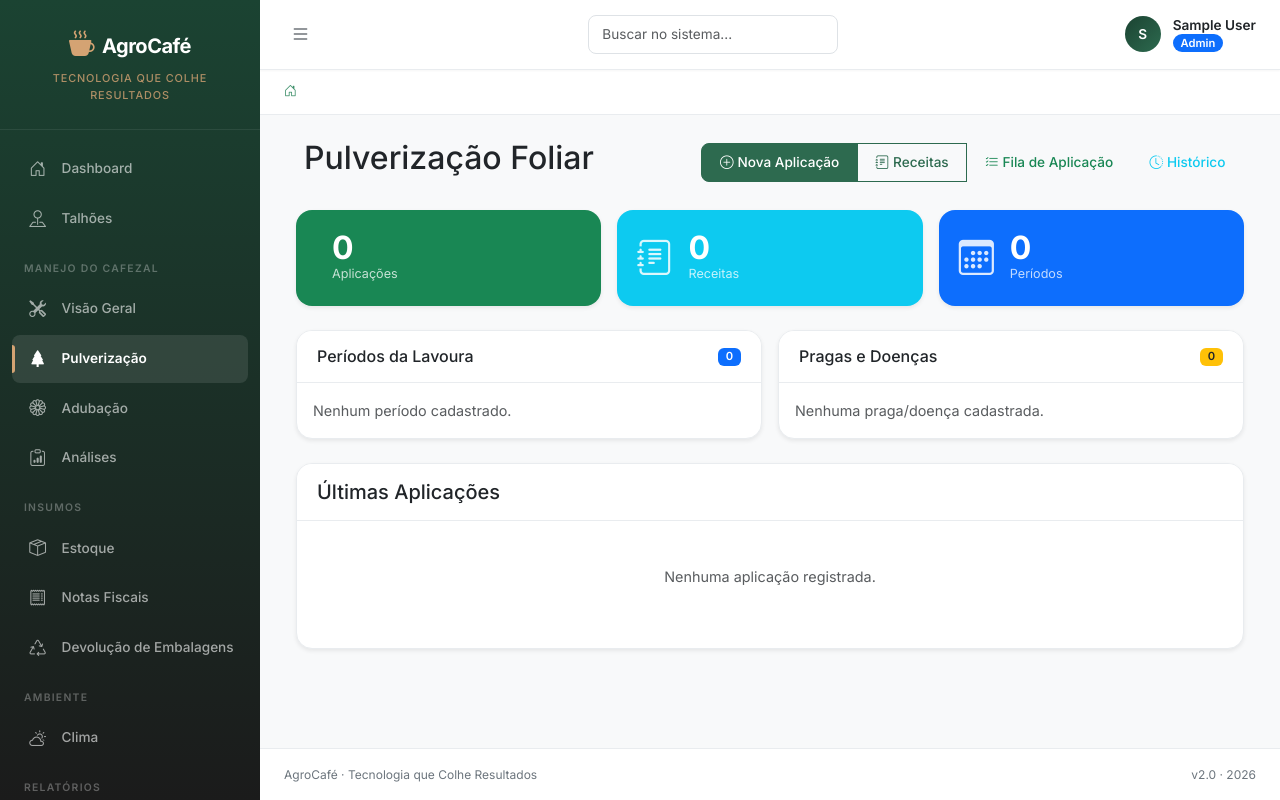
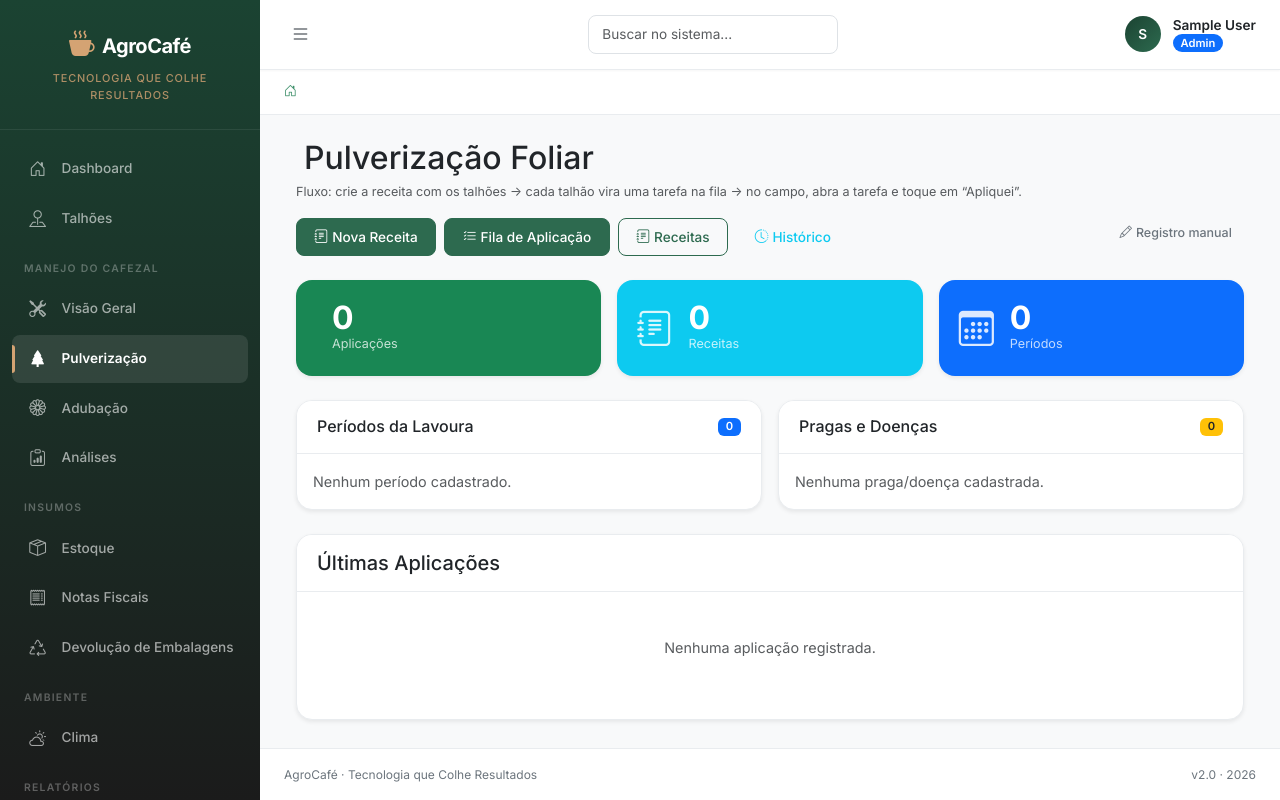
Before and after one commit to PaulinhoProjects/FazendaCafe, a Flask app: page /pulverizacao/ in a window 1280 px wide. Run offline with Flask 3, Linux system fonts and the light colour scheme; the visitor is signed in with stand-in values (Sample User, id 1); data that the repository does not hold is empty; some libraries are stand-ins or nearby versions.

Commit message:
fix(pulverizacao): direciona fluxo para receita e fila de campo

```diff
--- a/app/templates/base.html
+++ b/app/templates/base.html
@@ -24,7 +24,7 @@
         <li class="sidebar-item"><a class="sidebar-link {% if '/talhoes' in request.path %}active{% endif %}" href="{{ url_for('talhoes.listar') }}"><i class="bi bi-pin-map"></i>Talhões</a></li>
         <li class="sidebar-section-label">Manejo do Cafezal</li>
         <li class="sidebar-item"><a class="sidebar-link {% if request.path.startswith('/manejo/') %}active{% endif %}" href="{{ url_for('manejo.visao_geral') }}"><i class="bi bi-tools"></i>Visão Geral</a></li>
-        <li class="sidebar-item"><a class="sidebar-link {% if '/pulverizacao' in request.path %}active{% endif %}" href="{{ url_for('pulverizacao.listar_aplicacoes') }}"><i class="bi bi-tree-fill"></i>Pulverização</a></li>
+        <li class="sidebar-item"><a class="sidebar-link {% if '/pulverizacao' in request.path %}active{% endif %}" href="{{ url_for('pulverizacao.dashboard') }}"><i class="bi bi-tree-fill"></i>Pulverização</a></li>
         <li class="sidebar-item"><a class="sidebar-link {% if '/adubacao' in request.path %}active{% endif %}" href="{{ url_for('adubacao.dashboard') }}"><i class="bi bi-flower1"></i>Adubação</a></li>
         <li class="sidebar-item"><a class="sidebar-link {% if '/analises' in request.path %}active{% endif %}" href="{{ url_for('analises.listar') }}"><i class="bi bi-clipboard-data"></i>Análises</a></li>
         <li class="sidebar-section-label">Insumos</li>
--- a/app/templates/manejo/visao_geral.html
+++ b/app/templates/manejo/visao_geral.html
@@ -11,7 +11,7 @@
         <p class="page-subtitle">Visão geral de todas as atividades de manejo</p>
     </div>
     <div class="d-flex gap-2">
-        <a href="{{ url_for('pulverizacao.nova_aplicacao') }}" class="btn btn-primary">
+        <a href="{{ url_for('pulverizacao.dashboard') }}" class="btn btn-primary">
             <i class="bi bi-spray me-1"></i>Pulverização
         </a>
         <a href="{{ url_for('adubacao.nova_adubacao') }}" class="btn btn-success">
--- a/app/templates/pulverizacao/dashboard.html
+++ b/app/templates/pulverizacao/dashboard.html
@@ -4,23 +4,30 @@
 
 {% block conteudo %}
 <div class="container-fluid">
-    <div class="d-flex justify-content-between align-items-center mb-4">
-        <h2><i class="bi bi-spray me-2"></i>Pulverização Foliar</h2>
-        <div class="btn-group">
-            <a href="{{ url_for('pulverizacao.nova_aplicacao') }}" class="btn btn-success">
-                <i class="bi bi-plus-circle me-1"></i>Nova Aplicação
+    <div class="mb-3">
+        <h2 class="mb-1"><i class="bi bi-spray me-2"></i>Pulverização Foliar</h2>
+        <p class="text-muted mb-0 small">
+            Fluxo: crie a receita com os talhões → cada talhão vira uma tarefa na fila → no campo, abra a tarefa e toque em “Apliquei”.
+        </p>
+    </div>
+    <div class="d-flex gap-2 flex-wrap mb-4">
+        <a href="{{ url_for('pulverizacao.nova_receita') }}" class="btn btn-success">
+            <i class="bi bi-journal-text me-1"></i>Nova Receita
+        </a>
+        <a href="{{ url_for('pulverizacao.fila_aplicacao') }}" class="btn btn-primary">
+            <i class="bi bi-list-check me-1"></i>Fila de Aplicação
+            {% if tarefas_pendentes %}<span class="badge bg-light text-primary ms-1">{{ tarefas_pendentes }}</span>{% endif %}
         </a>
         <a href="{{ url_for('pulverizacao.listar_receitas') }}" class="btn btn-outline-primary">
             <i class="bi bi-journal-text me-1"></i>Receitas
         </a>
-            <a href="{{ url_for('pulverizacao.fila_aplicacao') }}" class="btn btn-outline-success">
-                <i class="bi bi-list-check me-1"></i>Fila de Aplicação
-                {% if tarefas_pendentes %}<span class="badge bg-success ms-1">{{ tarefas_pendentes }}</span>{% endif %}
-            </a>
         <a href="{{ url_for('pulverizacao.historico_manejo') }}" class="btn btn-outline-info">
             <i class="bi bi-clock-history me-1"></i>Histórico
         </a>
-        </div>
+        <a href="{{ url_for('pulverizacao.nova_aplicacao') }}" class="btn btn-outline-secondary btn-sm ms-auto"
+           title="Lançamento avançado, fora de uma receita">
+            <i class="bi bi-pencil me-1"></i>Registro manual
+        </a>
     </div>
 
     <div class="row g-3 mb-4">
--- a/app/templates/pulverizacao/receitas/detalhe.html
+++ b/app/templates/pulverizacao/receitas/detalhe.html
@@ -9,6 +9,7 @@
                 {{ periodo_nome }} ·
                 {{ resumo.total_talhoes }} talhão(ões) · {{ resumo.area_total|float|round(2) }} ha
             </p>
+            <p class="text-muted small mb-0">Cada talhão desta receita já virou uma tarefa na fila de aplicação.</p>
         </div>
         <div class="d-flex gap-2">
             <a href="{{ url_for('pulverizacao.listar_receitas') }}" class="btn btn-outline-secondary btn-sm">
@@ -19,6 +20,9 @@
             </a>
             <a href="{{ url_for('pulverizacao.pdf_receita', id=receita.id) }}" class="btn btn-outline-danger btn-sm">
                 <i class="bi bi-file-earmark-pdf me-1"></i>PDF
+            </a>
+            <a href="{{ url_for('pulverizacao.fila_aplicacao') }}" class="btn btn-primary btn-sm">
+                <i class="bi bi-list-check me-1"></i>Ver tarefas na fila
             </a>
         </div>
     </div>
```
Also changed, not shown: app/templates/pulverizacao/aplicacoes/lista.html (+12 -4 lines). Lines whose indentation alone changed are shown as unchanged.
